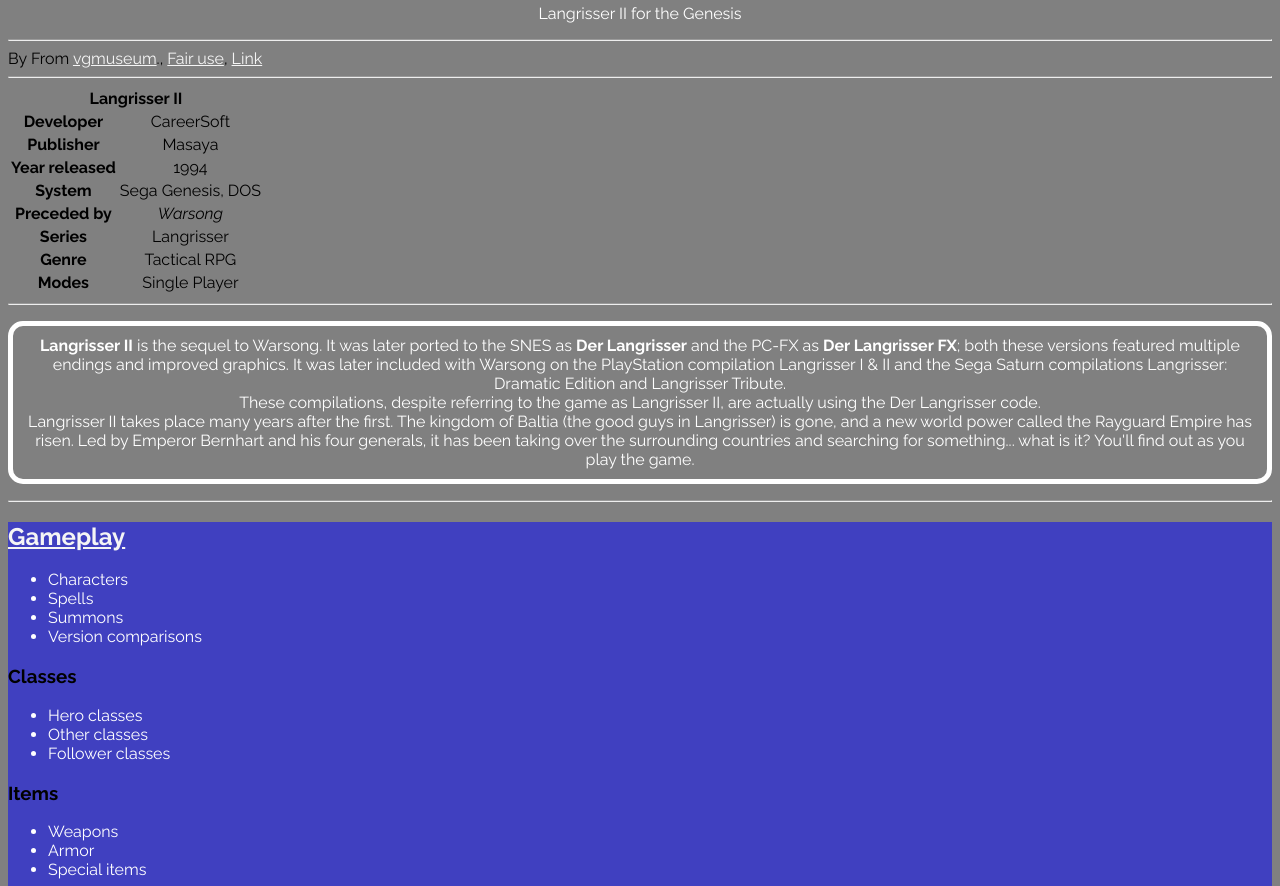
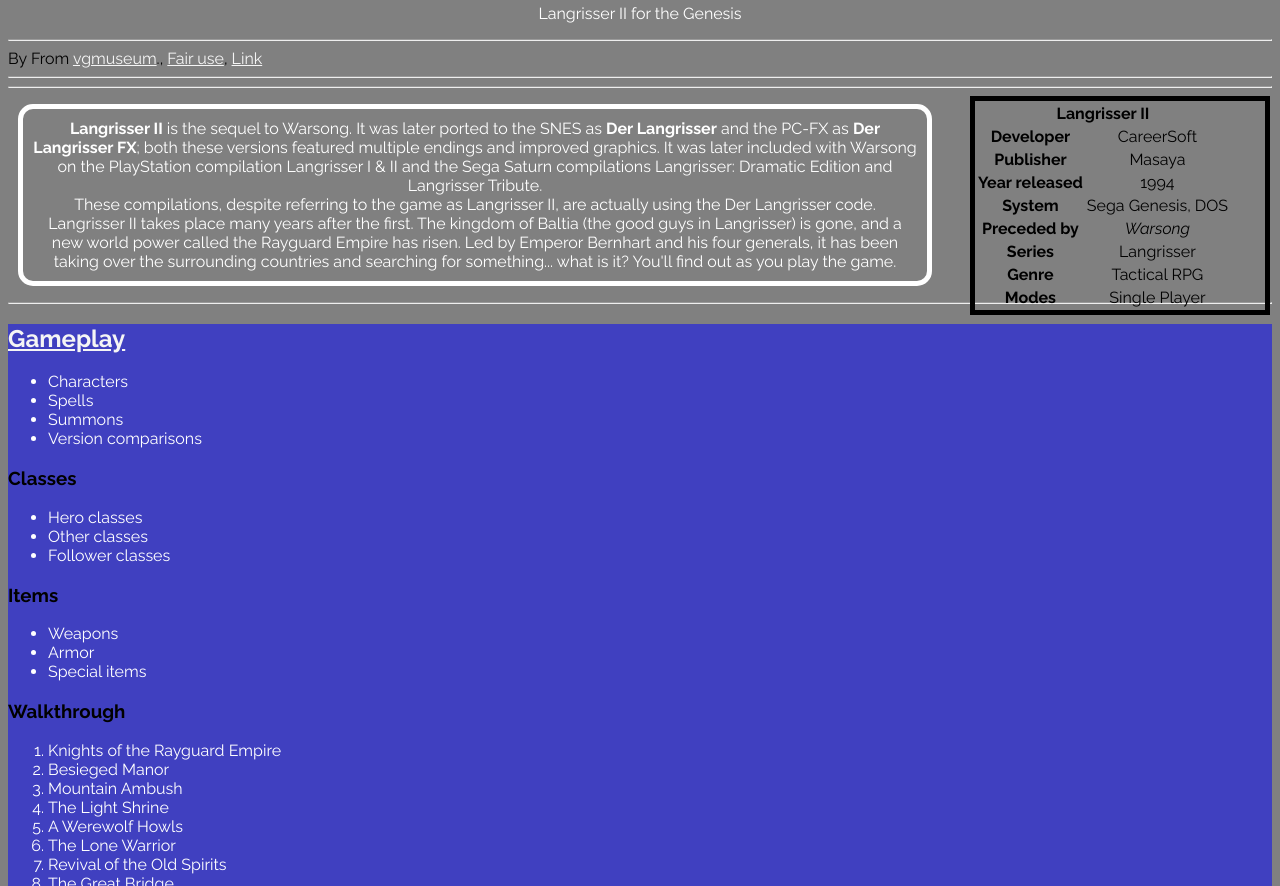
Before and after one commit to facusavall/langrisser, a plain HTML site: page index.html in a window 1280 px wide. Shown: the part 879-1765 px from the top of the page. Drawn offline with Linux system fonts and the light colour scheme.

Commit message:
Update style.css

```diff
--- a/style.css
+++ b/style.css
@@ -46,16 +46,14 @@
 }
 
 .description {
-    /* background-image: url("images/textbox2.png");
-    background-repeat: no-repeat;
-    background-size: 100% 100%; */
     border: 5px solid white;
     border-radius: 15px;
-    /* height: 800px;
-    width: 800px; */
     color: white;
     padding: 10px;
     font-size: medium;
+    position: relative;
+    left: 10px;
+    margin-right: 350px;
 }
 
 li {
@@ -67,3 +65,12 @@
     padding: 0 8em;
     border: 2px solid black;
 }
+
+table {
+    border: solid 5px black;
+    width: 300px;
+    display: inline-block;
+    position: absolute;
+    right: 10px;
+    margin-top: 10px;
+}
```
